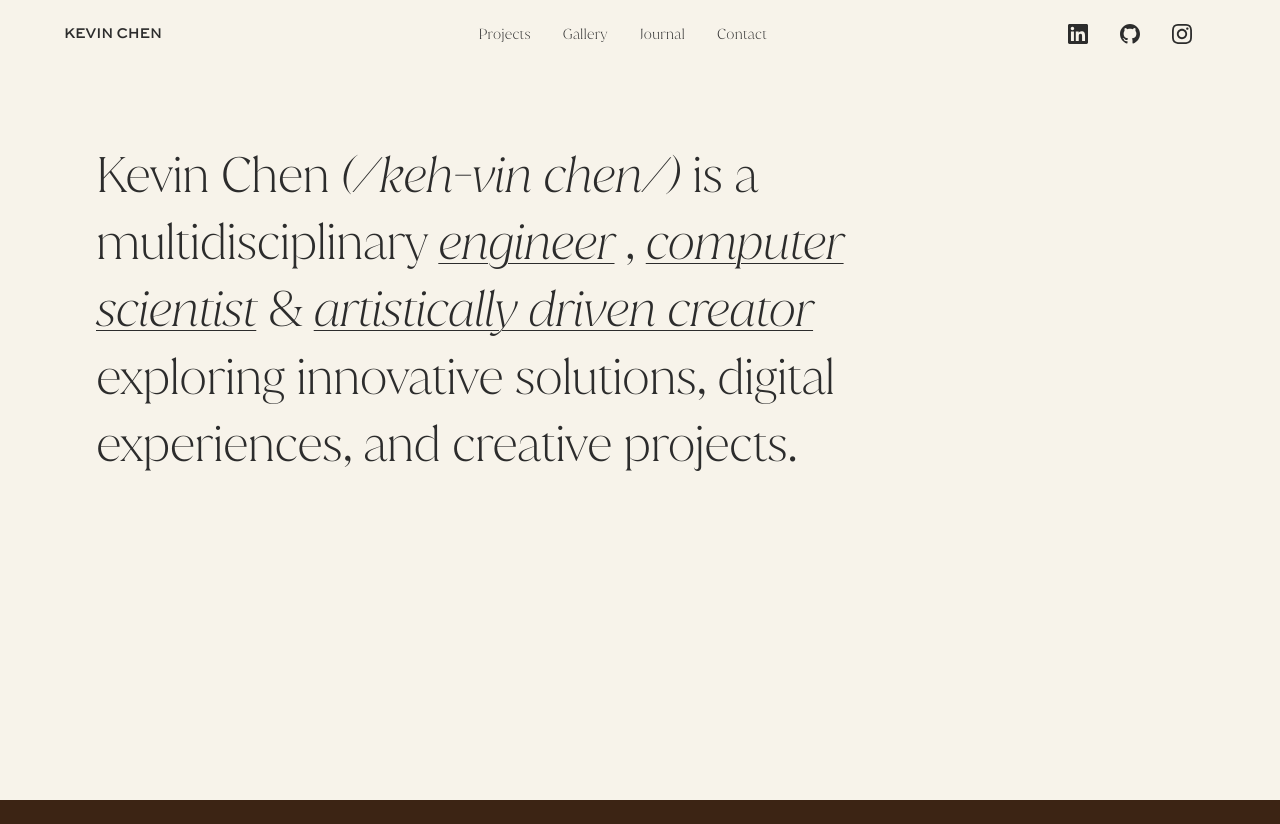
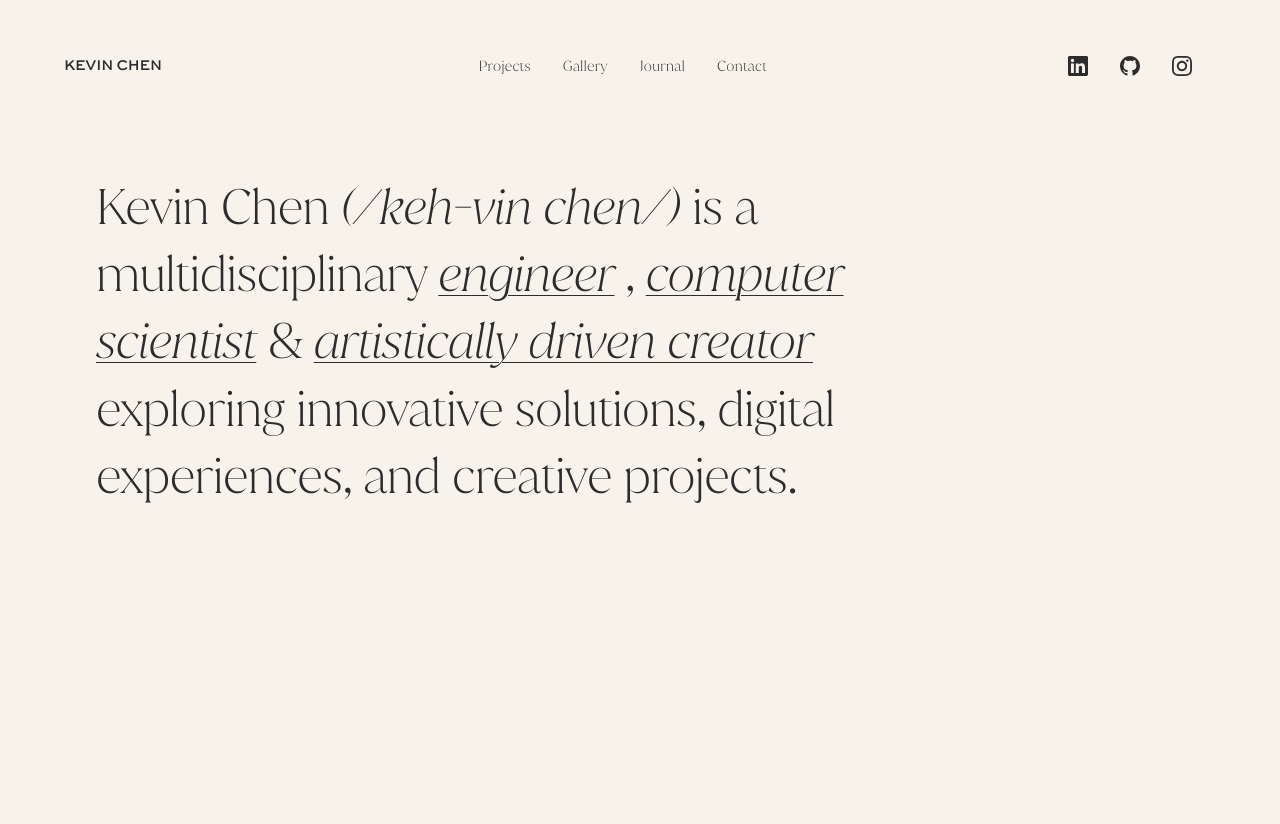
Before and after one commit to KevinChen2211/personal-portfolio, a Next.js app: page / in a window 1280 px wide. Before the commit the page ends 800 px from the top, so only its background shows below. Built offline with nearby package versions, Linux system fonts and the light colour scheme; a web font is replaced by a local one.

Commit message:
change title

```diff
--- a/app/gallery/page.tsx
+++ b/app/gallery/page.tsx
@@ -265,7 +265,9 @@ export default function GalleryPage() {
         {galleryImages.map((src, i) => (
           <img
             key={i}
-            ref={(el) => { imageRefs.current[i] = el; }}
+            ref={(el) => {
+              imageRefs.current[i] = el;
+            }}
             src={src}
             className="image cursor-pointer transition-all duration-500 ease-out hover:scale-105"
             draggable={false}
--- a/app/layout.tsx
+++ b/app/layout.tsx
@@ -25,7 +25,7 @@ const playfairDisplay = Playfair_Display({
 });
 
 export const metadata: Metadata = {
-  title: "Kevin Chen — Portfolio",
+  title: "Kevin Chen",
   description: "Engineer & Creative Developer. Portfolio for Kevin Chen.",
 };
 
--- a/app/page.tsx
+++ b/app/page.tsx
@@ -10,7 +10,7 @@ export default function Home() {
 
   return (
     <div
-      className="min-h-screen w-full relative overflow-hidden"
+      className="min-h-screen w-full relative overflow-hidden pt-6 md:pt-8"
       style={{ backgroundColor: bgColor }}
     >
       {/* Header Navigation */}
```
